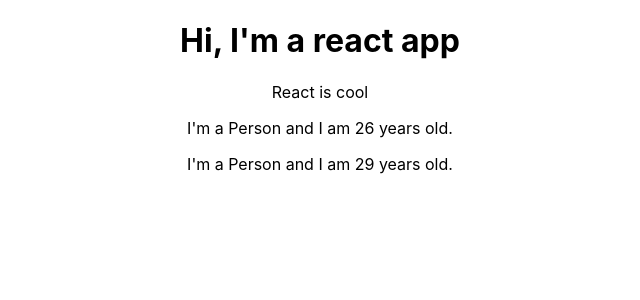
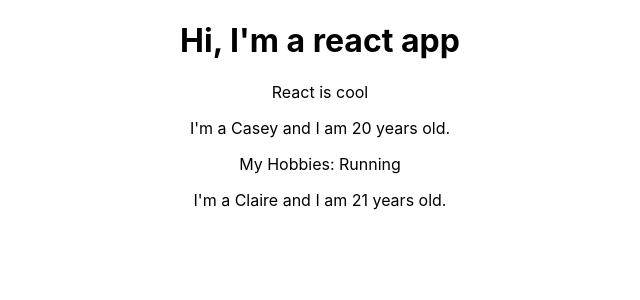
Before and after one commit to caseyjt98/Udemy-React-Tutorial, a React (Create React App) app: page / in a window 1280 px wide. Shown: the top 300 px of the page, without its empty margins (320-960 px from the left). Built offline with nearby package versions, Linux system fonts and the light colour scheme.

Commit message:
basic use of props and children

```diff
--- a/src/App.js
+++ b/src/App.js
@@ -8,8 +8,8 @@
       <div className="App">
         <h1> Hi, I'm a react app </h1>
         <p> React is cool </p>
-        <Person />
-        <Person />
+        <Person name="Casey" age="20" > My Hobbies: Running </Person>
+        <Person name="Claire" age="21" />
       </div>
     );
   }
--- a/src/Person/Person.js
+++ b/src/Person/Person.js
@@ -1,9 +1,10 @@
 import React from 'react';
 
-const person = () => {
+const person = (props) => {
     return (
         <div>
-            <p> I'm a Person and I am {Math.floor(Math.random() * 30)} years old. </p>
+            <p> I'm a {props.name} and I am {props.age} years old. </p>
+            <p> {props.children} </p>
         </div>
     )
 }
```
